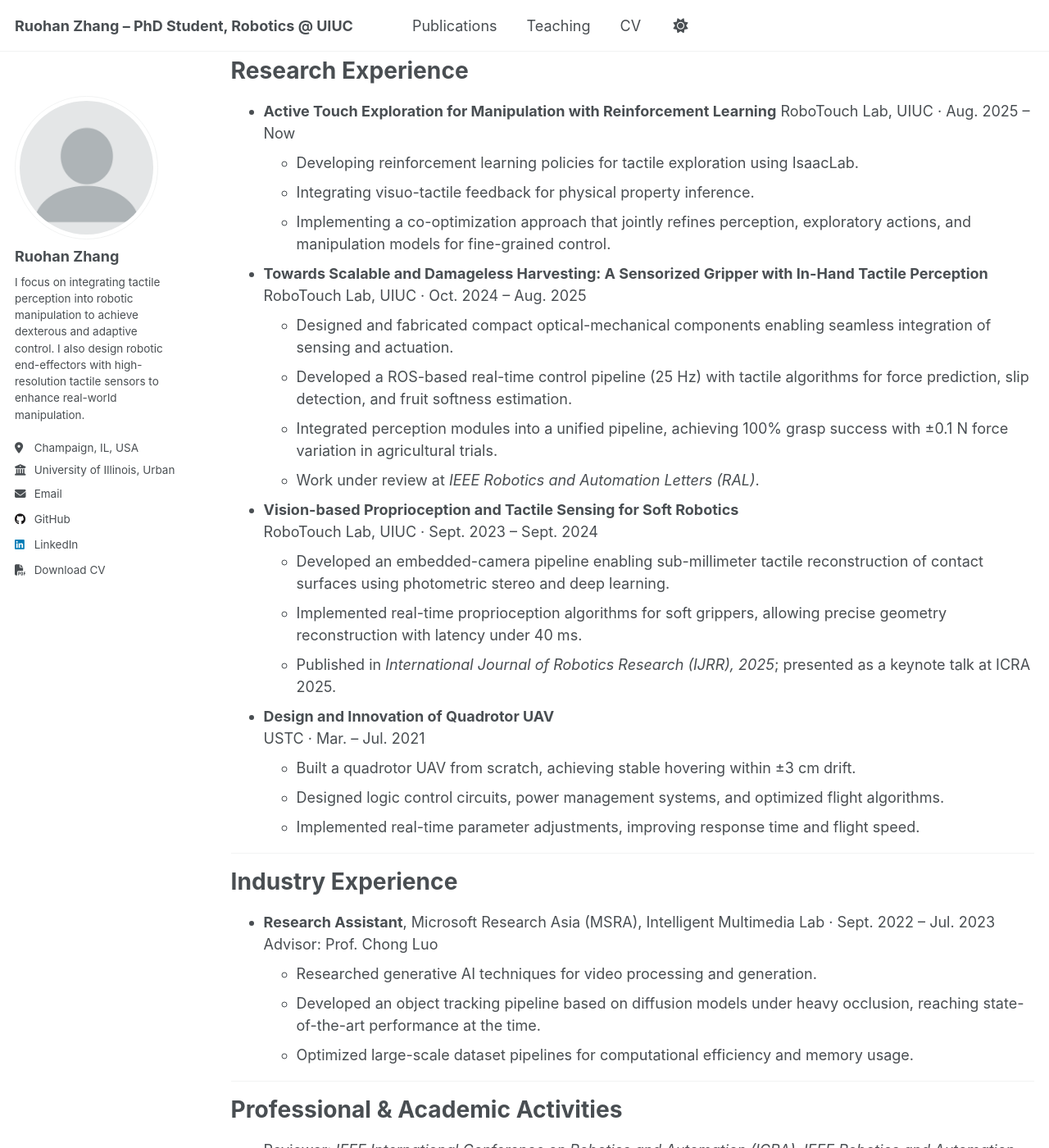
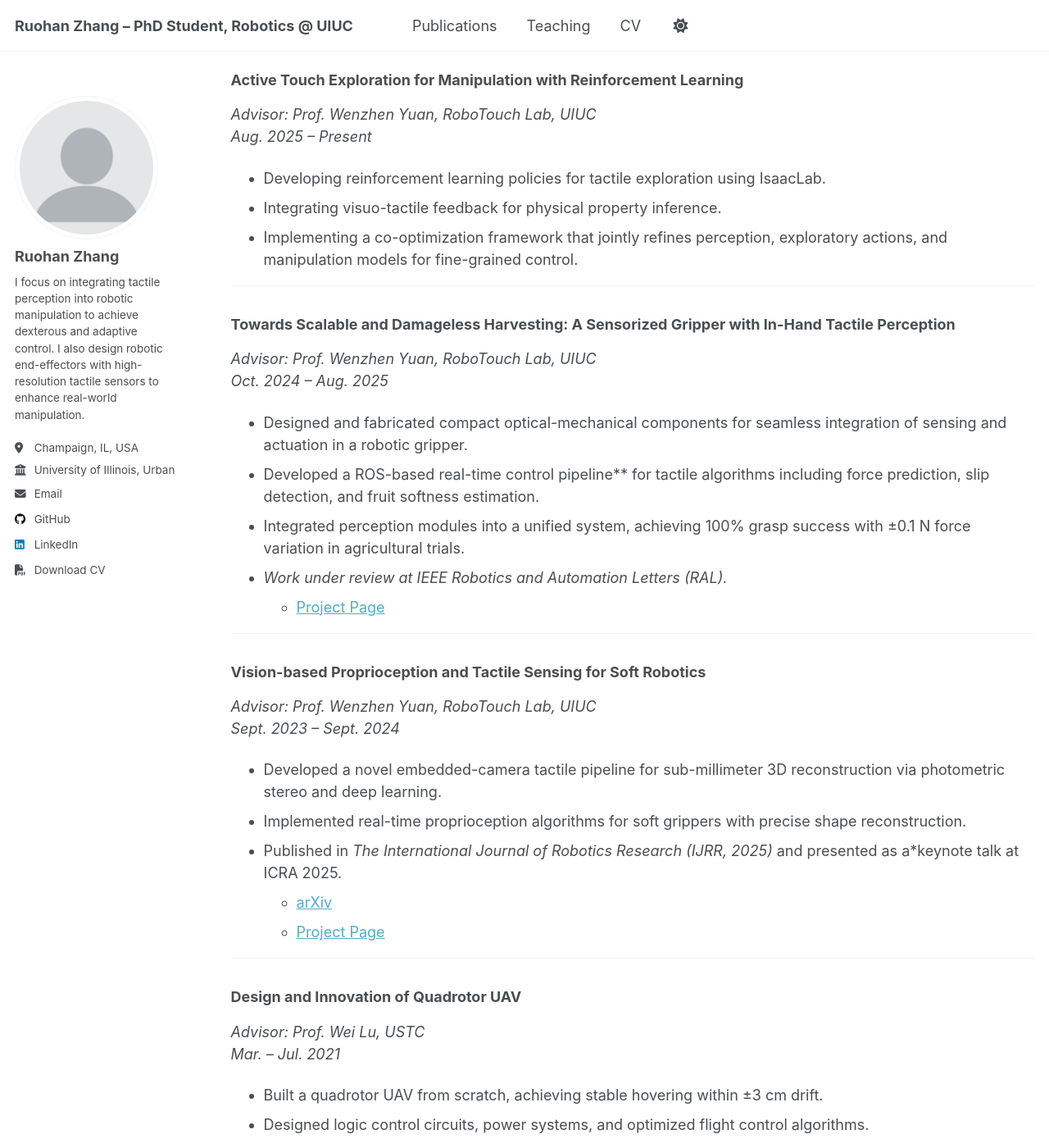
Before and after one commit to rhzhang-ustc/rhzhang-ustc.github.io, a Jekyll site: the page built from _pages/cv.md, in a window 1280 px wide and 1400 px high, scrolled down 734 px. Shown: the whole window at 82% size. Built offline with Jekyll 4.4.1, drawn with Linux system fonts in a browser that asks for light colours; a script that is not in the unit is left out; some of the changed text lies outside the part shown.

Commit message:
fix bug for CV display

```diff
--- a/_data/navigation.yml
+++ b/_data/navigation.yml
@@ -24,7 +24,7 @@ main:
   #   url: /year-archive/
 
   - title: "CV"
-    url: /files/CV.pdf
+    url: /cv/
 
   # - title: "CV"
   #   url: /cv-json/
--- a/_pages/cv.md
+++ b/_pages/cv.md
@@ -9,85 +9,107 @@ redirect_from:
 
 {% include base_path %}
 
-Ruohan Zhang
-511 E White St, Champaign, IL, 61820
-E-mail: rz21@illinois.edu
-Phone: +1 217-974-9852
-[LinkedIn](https://www.linkedin.com/in/ruohan-zhang-uiuc)
+# Ruohan Zhang
+📧 rz21@illinois.edu
+🌐 [Personal Website](https://rhzhang-ustc.github.io/) | [LinkedIn](https://www.linkedin.com/in/ruohan-zhang-uiuc)
+📄 [Download CV (PDF)](/files/CV.pdf)
 
 ---
 
-Education
-======
-* **Ph.D. in Electrical and Electronics Engineering**, University of Illinois Urbana–Champaign (UIUC), Sept. 2023 – Present
-  Advisor: [Prof. Wenzhen Yuan](https://scholar.google.com/citations?user=SNqm6doAAAAJ&hl=en/)
+## Education
 
-* **B.Sc. in Electronic Engineering and Information Science**, University of Science and Technology of China (USTC), Sept. 2019 – Jul. 2023
-  GPA: 4.05/4.30, Rank: 1/96
-  - Guo Moruo Scholarship (Highest Honor for Undergrads, ~1 per major)
-  - China National Scholarship 2021, 2022 (Top 1%)
+**University of Illinois Urbana-Champaign**, Champaign, USA
+**Ph.D. in Electrical and Electronics Engineering** — *GPA: 3.64 / 4.00*
+*Sept. 2023 – Present*
+
+**University of Science and Technology of China (USTC)**, Hefei, China
+**B.Sc. in Electronic Engineering and Information Science** — *GPA: 4.05 / 4.30, Rank: 1 / 96*
+*Sept. 2019 – Jun. 2023*
 
 ---
 
-Research Interests
-======
-Active Perception · Tactile Sensing · Robot Learning · Control & Simulation
+## Research Interests
+
+**Robot Perception · Tactile Sensing and Perception · Design and Fabrication of Tactile Sensors**
 
 ---
 
-Research Experience
-======
-* **Active Touch Exploration for Manipulation with Reinforcement Learning**
-RoboTouch Lab, UIUC · Aug. 2025 – Now
-  - Developing reinforcement learning policies for tactile exploration using IsaacLab.
-  - Integrating visuo-tactile feedback for physical property inference.
-  - Implementing a co-optimization approach that jointly refines perception, exploratory actions, and manipulation models for fine-grained control.
+## Research Experience
 
+### Active Touch Exploration for Manipulation with Reinforcement Learning
+*Advisor: Prof. Wenzhen Yuan, RoboTouch Lab, UIUC*
+*Aug. 2025 – Present*
 
-* **Towards Scalable and Damageless Harvesting: A Sensorized Gripper with In-Hand Tactile Perception**
-  RoboTouch Lab, UIUC · Oct. 2024 – Aug. 2025
-  - Designed and fabricated compact optical-mechanical components enabling seamless integration of sensing and actuation.
-  - Developed a ROS-based real-time control pipeline (25 Hz) with tactile algorithms for force prediction, slip detection, and fruit softness estimation.
-  - Integrated perception modules into a unified pipeline, achieving 100% grasp success with ±0.1 N force variation in agricultural trials.
-  - Work under review at *IEEE Robotics and Automation Letters (RAL)*.
-
-* **Vision-based Proprioception and Tactile Sensing for Soft Robotics**
-  RoboTouch Lab, UIUC · Sept. 2023 – Sept. 2024
-  - Developed an embedded-camera pipeline enabling sub-millimeter tactile reconstruction of contact surfaces using photometric stereo and deep learning.
-  - Implemented real-time proprioception algorithms for soft grippers, allowing precise geometry reconstruction with latency under 40 ms.
-  - Published in *International Journal of Robotics Research (IJRR), 2025*; presented as a keynote talk at ICRA 2025.
-
-* **Design and Innovation of Quadrotor UAV**
-  USTC · Mar. – Jul. 2021
-  - Built a quadrotor UAV from scratch, achieving stable hovering within ±3 cm drift.
-  - Designed logic control circuits, power management systems, and optimized flight algorithms.
-  - Implemented real-time parameter adjustments, improving response time and flight speed.
+- Developing reinforcement learning policies for tactile exploration using IsaacLab.
+- Integrating visuo-tactile feedback for physical property inference.
+- Implementing a co-optimization framework that jointly refines perception, exploratory actions, and manipulation models for fine-grained control.
 
 ---
 
-Industry Experience
-======
-* **Research Assistant**, Microsoft Research Asia (MSRA), Intelligent Multimedia Lab · Sept. 2022 – Jul. 2023
-  Advisor: Prof. Chong Luo
-  - Researched generative AI techniques for video processing and generation.
-  - Developed an object tracking pipeline based on diffusion models under heavy occlusion, reaching state-of-the-art performance at the time.
-  - Optimized large-scale dataset pipelines for computational efficiency and memory usage.
+### Towards Scalable and Damageless Harvesting: A Sensorized Gripper with In-Hand Tactile Perception
+*Advisor: Prof. Wenzhen Yuan, RoboTouch Lab, UIUC*
+*Oct. 2024 – Aug. 2025*
+
+- Designed and fabricated compact optical-mechanical components for seamless integration of sensing and actuation in a robotic gripper.
+- Developed a ROS-based real-time control pipeline** for tactile algorithms including force prediction, slip detection, and fruit softness estimation.
+- Integrated perception modules into a unified system, achieving 100% grasp success with ±0.1 N force variation in agricultural trials.
+- *Work under review at IEEE Robotics and Automation Letters (RAL).*
+  - [Project Page](https://rhzhang-ustc.github.io/PneuGelSight-project/)
 
 ---
 
-Professional & Academic Activities
-======
-* Reviewer: *IEEE International Conference on Robotics and Automation (ICRA)*, *IEEE Robotics and Automation Letters (RAL)*
-* Teaching Assistant, UIUC
-  - **ECE 205: Electrical & Electronic Circuits** (Spring 2025)
-  - **ECE 206: Electrical & Electronics Lab** (Fall 2025)
-  Led lab sessions, graded assignments, and supported students in circuit analysis and embedded systems design.
+### Vision-based Proprioception and Tactile Sensing for Soft Robotics
+*Advisor: Prof. Wenzhen Yuan, RoboTouch Lab, UIUC*
+*Sept. 2023 – Sept. 2024*
+
+- Developed a novel embedded-camera tactile pipeline for sub-millimeter 3D reconstruction via photometric stereo and deep learning.
+- Implemented real-time proprioception algorithms for soft grippers with precise shape reconstruction.
+- Published in *The International Journal of Robotics Research (IJRR, 2025)* and presented as a*keynote talk at ICRA 2025.
+  - [arXiv](https://arxiv.org/abs/2508.18443)
+  - [Project Page](https://rhzhang-ustc.github.io/miniG-project/)
 
 ---
 
-Technical Skills
-======
-* **Programming:** Python, C++, C, MATLAB
-* **ML/AI:** PyTorch, Diffusion Models
-* **Robotics:** ROS, SOFA
-* **Simulation & CAD:** Abaqus, Comsol, SolidWorks
+### Design and Innovation of Quadrotor UAV
+*Advisor: Prof. Wei Lu, USTC*
+*Mar. – Jul. 2021*
+
+- Built a quadrotor UAV from scratch, achieving stable hovering within ±3 cm drift.
+- Designed logic control circuits, power systems, and optimized flight control algorithms.
+- Enhanced flight response and speed through real-time parameter tuning.
+
+---
+
+## Industry Experience
+
+### Research Assistant, Microsoft Research Asia (MSRA)
+*Advisor: Prof. Chong Luo, Intelligent Multimedia Lab*
+*Sept. 2022 – Jul. 2023*
+
+- Conducted research on generative AI for video processing and diffusion-based object tracking.
+- Developed a diffusion-model tracking pipeline achieving state-of-the-art performance under occlusion.
+- Improved computational efficiency and memory performance for large-scale datasets.
+
+---
+
+## Professional & Academic Activities
+
+- **Reviewer**, IEEE *International Conference on Robotics and Automation (ICRA)*, *Robotics and Automation Letters (RAL)*
+- **Teaching Assistant**, UIUC: *ECE205 (Spring 2025)*, *ECE206 (Fall 2025)* — Led lab sessions, graded assignments, and guided students in embedded systems.
+
+---
+
+## Honors and Awards
+
+- **Guo Moruo Scholarship (2023)** — *Highest Honor for Undergraduates (Top 1%)*
+- **China National Scholarship (2021, 2022)**
+- USTC Talented Students Program Scholarship (2020–2022)
+
+---
+
+## Technical Skills
+
+- **Programming:** Python, C++, C, MATLAB, LaTeX, Embedded Systems
+- **Robotics & Simulation:** ROS, Isaac Lab, PyTorch
+- **Modeling & Design:** Blender, Abaqus, COMSOL, SOFA, SolidWorks, Onshape, Fusion 360, Altium Designer
+- **Languages:** Chinese (Native), English (Professional Proficiency)
```
